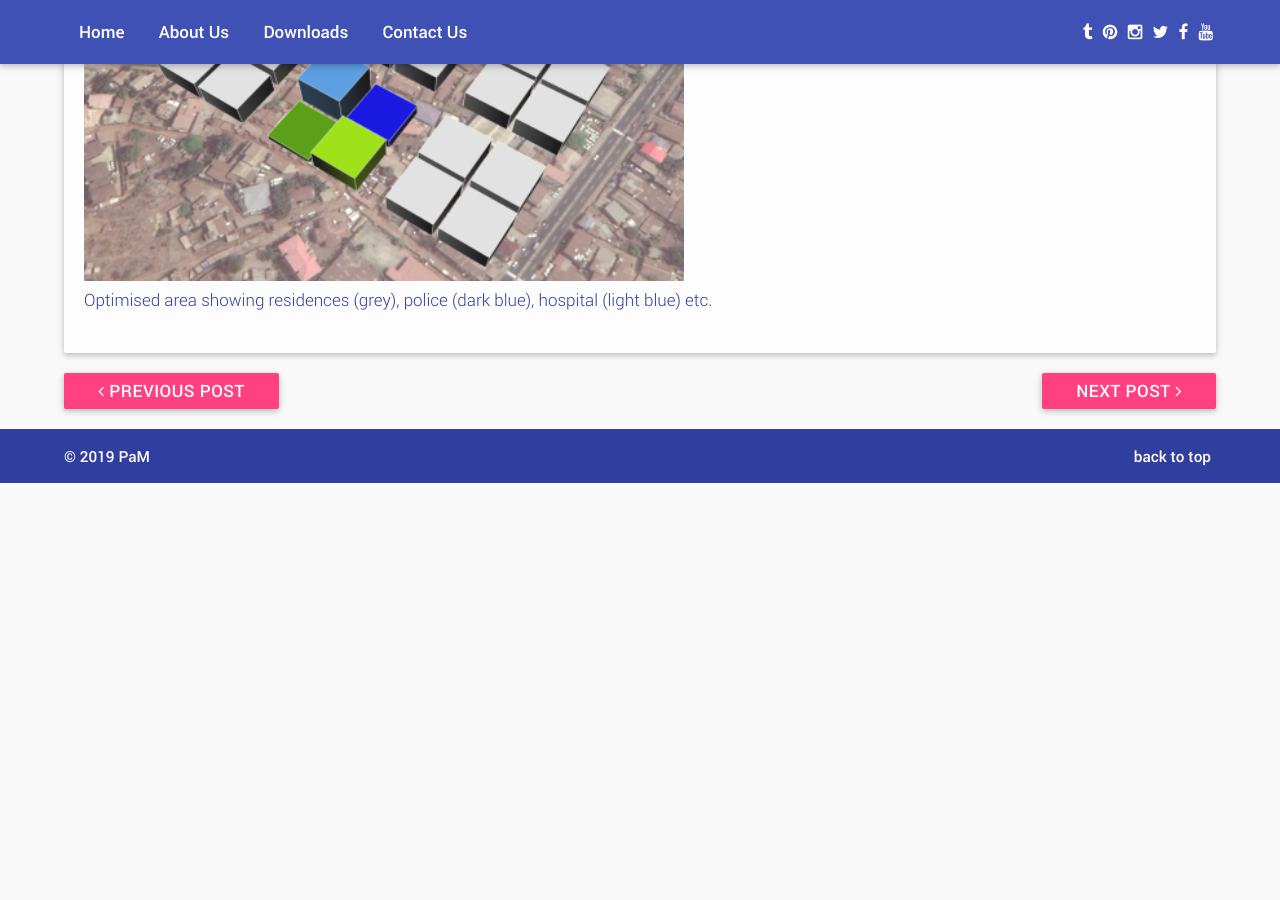
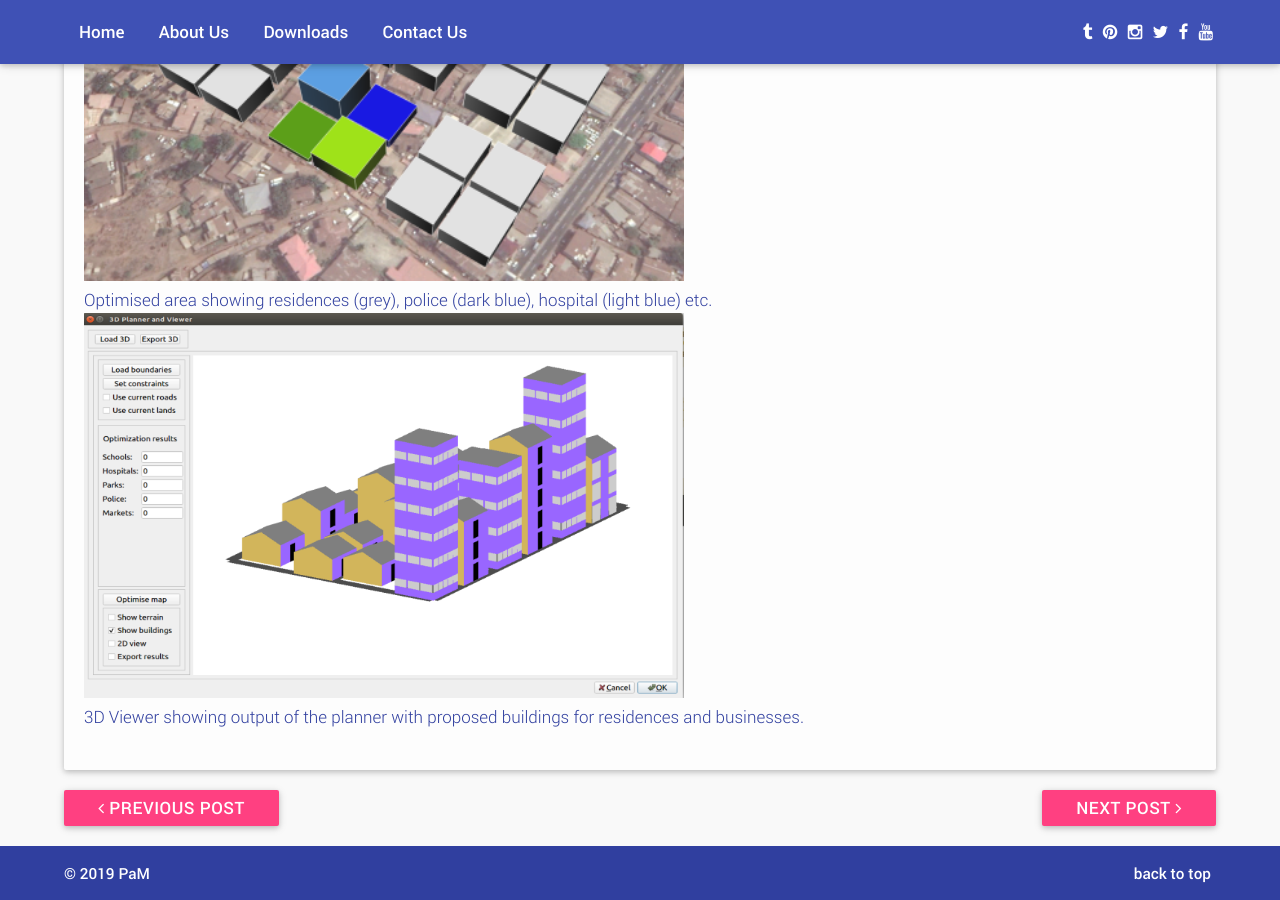
Before and after one commit to dnovichman-tmp/dnovichman-tmp.github.io, a Jekyll site: the page built from _posts/2019-02-06-city_planning.md, in a window 1280 px wide and 900 px high, scrolled down 1416 px. Built offline with Jekyll 4.4.1, drawn with Linux system fonts in a browser that asks for light colours; before the commit the page ends 1899 px from its top, so only the background shows below that.

Commit message:
added my 3D viewer

```diff
--- a/_posts/2019-02-06-city_planning.md
+++ b/_posts/2019-02-06-city_planning.md
@@ -1,6 +1,6 @@
 ---
 author: someone
-featimg: LandOptim.png
+featimg: 3DPlanner.png
 title: City Planning
 layout: post-full
 ---
@@ -35,3 +35,13 @@ alt="IMAGE ALT TEXT HERE" width="600" height="400" border="10" />
  Optimised area showing residences (grey), police (dark blue), hospital (light blue) etc.
  </figcaption></a>
  </figure>
+
+
+ <figure>
+<a href="/media/compressed/3DPlanner.png
+" target="_blank"><img src="/media/compressed/3DPlanner.png"
+alt="IMAGE ALT TEXT HERE" width="600" height="400" border="10" />
+ <figcaption>
+ 3D Viewer showing output of the planner with proposed buildings for residences and businesses.
+ </figcaption></a>
+ </figure>
```
Also changed, not shown: media/compressed/3DPlanner.png (added), media/compressed/crops/450x253/3DPlanner-450x253.png (added).
